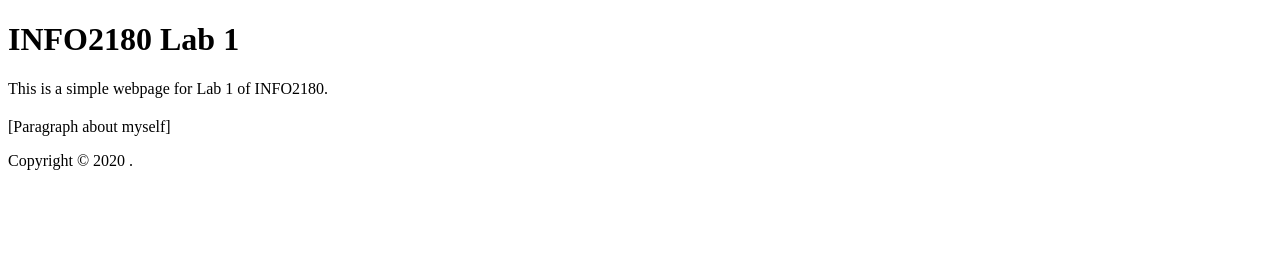
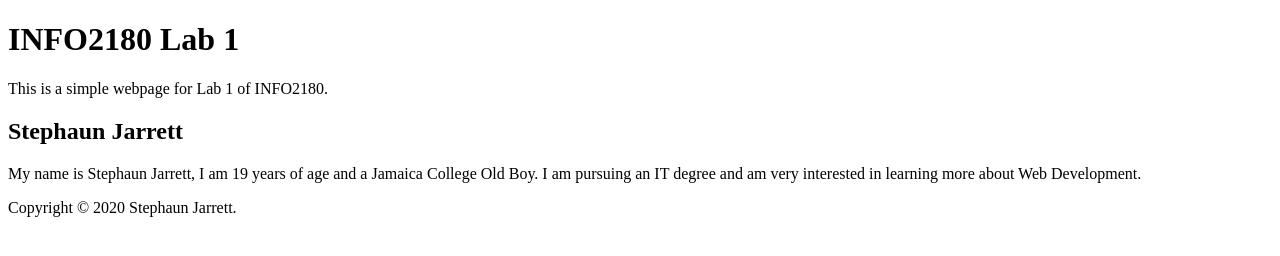
Before and after one commit to stephaun132001/info2180-lab1, a plain HTML site: page index.html in a window 1280 px wide. Drawn offline with Linux system fonts and the light colour scheme.

```diff
--- a/index.html
+++ b/index.html
@@ -1,6 +1,7 @@
 <!DOCTYPE html>
 <html lang="en">
 <head>
+    <link rel="stylesheet" href="styles.css">
     <meta charset="UTF-8">
     <meta name="viewport" content="width=devicewidth, initial-scale=1.0">
     <meta http-equiv="X-UA-Compatible" content="ie=edge">
@@ -12,11 +13,13 @@
      <p>This is a simple webpage for Lab 1 of INFO2180.</p>
  </header>
  <main>
- <h2></h2>
- <p>[Paragraph about myself]</p>
+ <h2>Stephaun Jarrett</h2>
+ <p>My name is Stephaun Jarrett, I am 19 years of age
+     and a Jamaica College Old Boy. I am pursuing an IT degree and am very interested
+    in learning more about Web Development.</p>
  </main>
  <footer>
- <p>Copyright &copy; 2020 <Your Name>.</p>
+ <p>Copyright &copy; 2020 Stephaun Jarrett.</p>
  </footer>
 </body>
 </html>
```
